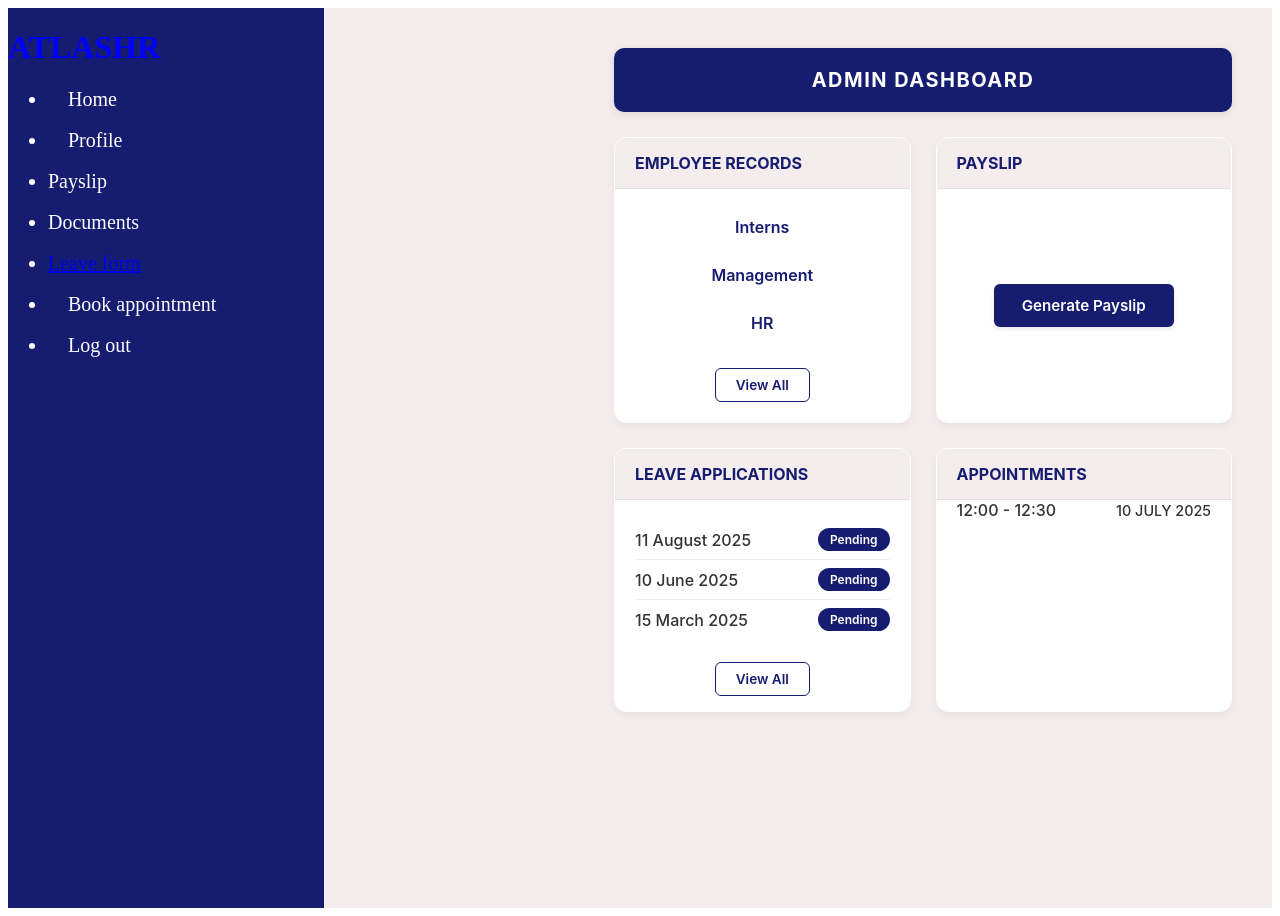
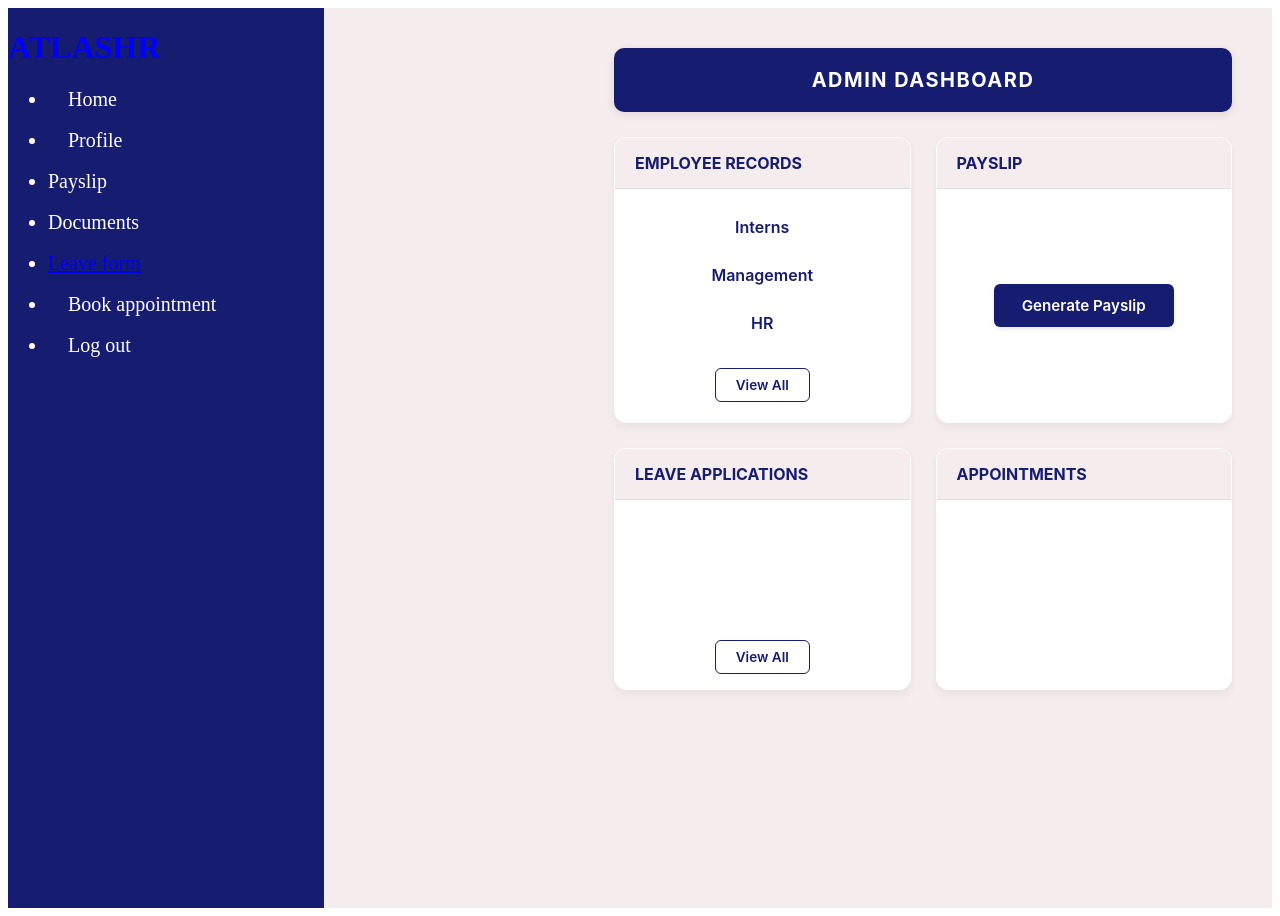
Before and after one commit to NetworkcoTeam/HR_Tool, a React (Create React App) app: page /Admin in a window 1280 px wide. Built offline with nearby package versions, Linux system fonts and the light colour scheme.

Commit message:
Removed the hard coded info

```diff
--- a/src/Components/Dashboard.js
+++ b/src/Components/Dashboard.js
@@ -40,7 +40,7 @@ const Dashboard = () => {
           <h3>LEAVE APPLICATIONS</h3>
           <div className="section-content">
             <div className="appointment-items-container">
-              <Link to="/" className="appointment-item">
+              {/* <Link to="/" className="appointment-item">
                 <span>11 August 2025</span>
                 <span className="status-badge">Pending</span>
               </Link>
@@ -51,7 +51,7 @@ const Dashboard = () => {
               <Link to="/" className="appointment-item">
                 <span>15 March 2025</span>
                 <span className="status-badge">Pending</span>
-              </Link>
+              </Link> */}
             </div>
             <div className="view-all-container">
               <Link to="/" className="view-all-button">View All</Link>
@@ -63,10 +63,10 @@ const Dashboard = () => {
         <div className="section terms">
           <h3>APPOINTMENTS</h3>
           <div className="section-content">
-            <Link to="/terms" className="terms-info">
+            {/* <Link to="/terms" className="terms-info">
               <span>12:00 - 12:30</span>
               <span className="terms-date">10 JULY 2025</span>
-            </Link>
+            </Link> */}
           </div>
         </div>
       </div>
```
Also changed, not shown: src/Components/Dashboard.css (+0 -7 lines).
